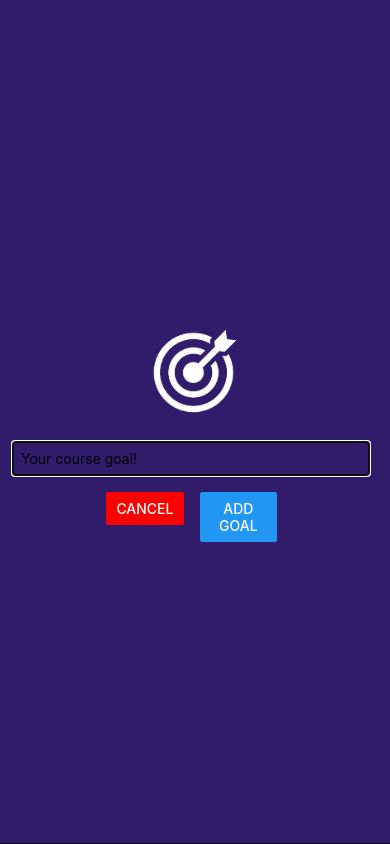
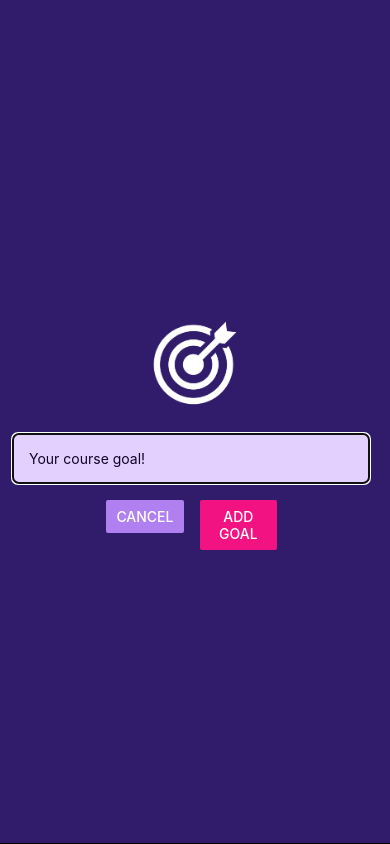
Before and after one commit to GWphua/react-native-udemy, a React Native app: screen / in a window 390 px wide. Both pictures are taken after a click on the button "ADD NEW GOAL". Built offline with nearby package versions, Linux system fonts and the light colour scheme.

Commit message:
Styling for input form.

```diff
--- a/components/GoalInput.tsx
+++ b/components/GoalInput.tsx
@@ -46,10 +46,10 @@ const GoalInput: FC<IGoalInput> = ({ showModal, onAddGoal, closeModal }) => {
         />
         <View style={styles.buttonContainer}>
           <View style={styles.button}>
-            <Button title="Cancel" color="red" onPress={cancelAdding} />
+            <Button title="Cancel" color="#b180f0" onPress={cancelAdding} />
           </View>
           <View style={styles.button}>
-            <Button title="Add Goal" onPress={addGoalHandler} />
+            <Button title="Add Goal" color="#f31282" onPress={addGoalHandler} />
           </View>
         </View>
       </View>
@@ -72,10 +72,13 @@ const styles = StyleSheet.create({
   image: { width: 100, height: 100, margin: 20 },
   textInput: {
     borderWidth: 1,
-    borderColor: "#cccccc",
+    borderRadius: 6,
+    borderColor: "#e4d0ff",
+    backgroundColor: "#e4d0ff",
+    color: "#120428",
     width: "100%",
     marginRight: 8,
-    padding: 8,
+    padding: 16,
   },
   buttonContainer: {
     marginTop: 16,
```
